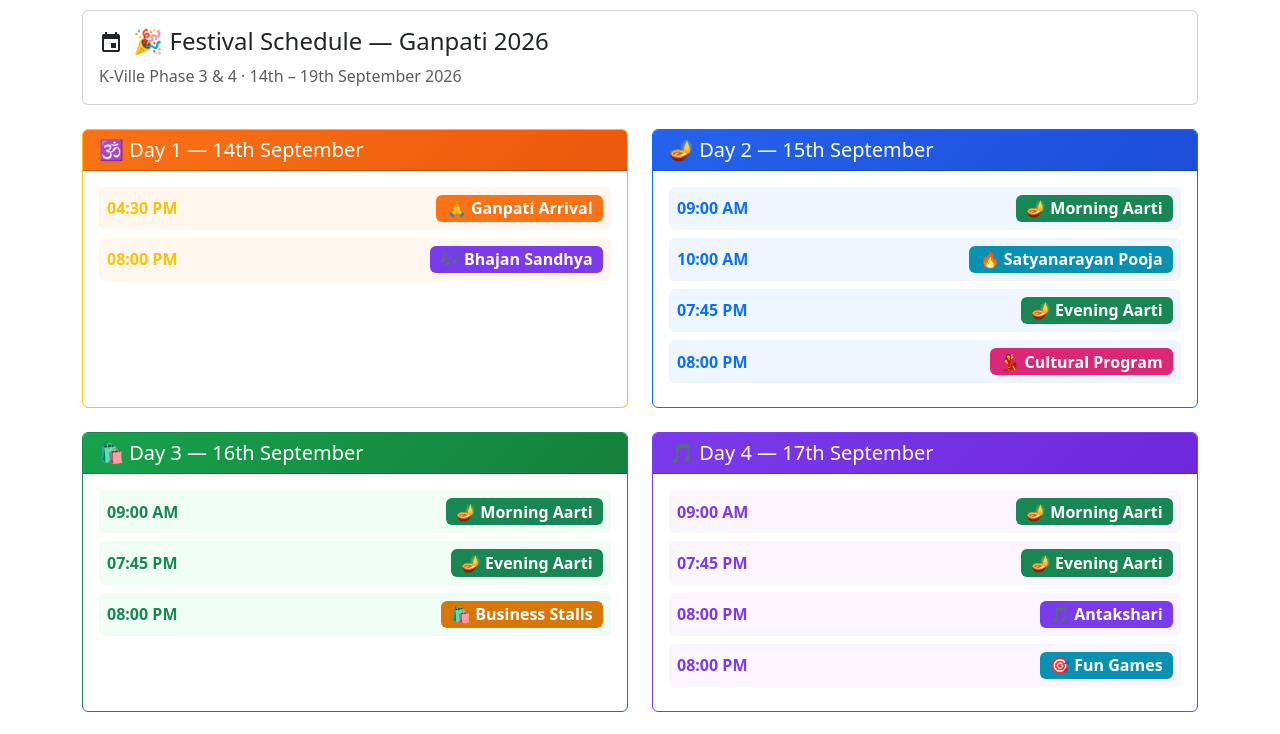
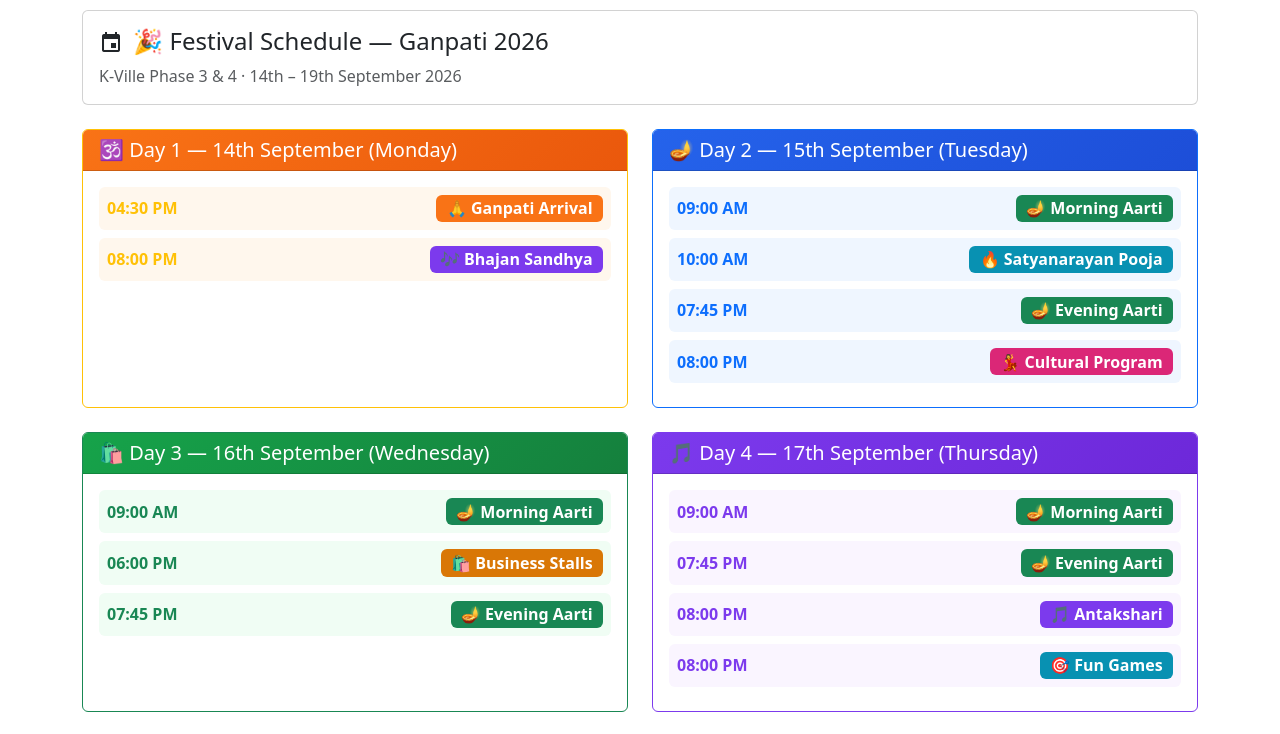
Before and after one commit to smitjethwa/k-ville-festival-registration, a React (Vite) app: page / in a window 1280 px wide. Shown: the part 680-1414 px from the top of the page. Built offline with nearby package versions, Linux system fonts and the light colour scheme; no server answers.

Commit message:
schedule updated

```diff
--- a/src/App.jsx
+++ b/src/App.jsx
@@ -68,7 +68,7 @@ function Home() {
           <div className="col-md-6 mb-4">
             <div className="card border-warning h-100">
               <div className="card-header text-white" style={{ background: 'linear-gradient(135deg, #f97316, #ea580c)' }}>
-                <h5 className="mb-0">🕉️ Day 1 — 14th September</h5>
+                <h5 className="mb-0">🕉️ Day 1 — 14th September (Monday)</h5>
               </div>
               <div className="card-body">
                 <div className="d-flex justify-content-between align-items-center mb-2 p-2 rounded" style={{ background: '#fff7ed' }}>
@@ -87,7 +87,7 @@ function Home() {
           <div className="col-md-6 mb-4">
             <div className="card border-primary h-100">
               <div className="card-header text-white" style={{ background: 'linear-gradient(135deg, #2563eb, #1d4ed8)' }}>
-                <h5 className="mb-0">🪔 Day 2 — 15th September</h5>
+                <h5 className="mb-0">🪔 Day 2 — 15th September (Tuesday)</h5>
               </div>
               <div className="card-body">
                 <div className="d-flex justify-content-between align-items-center mb-2 p-2 rounded" style={{ background: '#eff6ff' }}>
@@ -114,7 +114,7 @@ function Home() {
           <div className="col-md-6 mb-4">
             <div className="card border-success h-100">
               <div className="card-header text-white" style={{ background: 'linear-gradient(135deg, #16a34a, #15803d)' }}>
-                <h5 className="mb-0">🛍️ Day 3 — 16th September</h5>
+                <h5 className="mb-0">🛍️ Day 3 — 16th September (Wednesday)</h5>
               </div>
               <div className="card-body">
                 <div className="d-flex justify-content-between align-items-center mb-2 p-2 rounded" style={{ background: '#f0fdf4' }}>
@@ -122,12 +122,12 @@ function Home() {
                   <span className="badge bg-success fs-6">🪔 Morning Aarti</span>
                 </div>
                 <div className="d-flex justify-content-between align-items-center mb-2 p-2 rounded" style={{ background: '#f0fdf4' }}>
+                  <span className="fw-bold text-success">06:00 PM</span>
+                  <span className="badge fs-6" style={{ background: '#d97706' }}>🛍️ Business Stalls</span>
+                </div>
+                <div className="d-flex justify-content-between align-items-center mb-2 p-2 rounded" style={{ background: '#f0fdf4' }}>
                   <span className="fw-bold text-success">07:45 PM</span>
                   <span className="badge bg-success fs-6">🪔 Evening Aarti</span>
-                </div>
-                <div className="d-flex justify-content-between align-items-center mb-2 p-2 rounded" style={{ background: '#f0fdf4' }}>
-                  <span className="fw-bold text-success">08:00 PM</span>
-                  <span className="badge fs-6" style={{ background: '#d97706' }}>🛍️ Business Stalls</span>
                 </div>
               </div>
             </div>
@@ -137,7 +137,7 @@ function Home() {
           <div className="col-md-6 mb-4">
             <div className="card h-100" style={{ borderColor: '#7c3aed' }}>
               <div className="card-header text-white" style={{ background: 'linear-gradient(135deg, #7c3aed, #6d28d9)' }}>
-                <h5 className="mb-0">🎵 Day 4 — 17th September</h5>
+                <h5 className="mb-0">🎵 Day 4 — 17th September (Thursday)</h5>
               </div>
               <div className="card-body">
                 <div className="d-flex justify-content-between align-items-center mb-2 p-2 rounded" style={{ background: '#faf5ff' }}>
@@ -164,7 +164,7 @@ function Home() {
           <div className="col-md-6 mb-4">
             <div className="card h-100" style={{ borderColor: '#db2777' }}>
               <div className="card-header text-white" style={{ background: 'linear-gradient(135deg, #db2777, #be185d)' }}>
-                <h5 className="mb-0">🎟️ Day 5 — 18th September</h5>
+                <h5 className="mb-0">🎟️ Day 5 — 18th September (Friday)</h5>
               </div>
               <div className="card-body">
                 <div className="d-flex justify-content-between align-items-center mb-2 p-2 rounded" style={{ background: '#fdf2f8' }}>
@@ -191,7 +191,7 @@ function Home() {
           <div className="col-md-6 mb-4">
             <div className="card border-danger h-100">
               <div className="card-header text-white" style={{ background: 'linear-gradient(135deg, #dc2626, #b91c1c)' }}>
-                <h5 className="mb-0">🙏 Day 6 — 19th September</h5>
+                <h5 className="mb-0">🙏 Day 6 — 19th September (Saturday)</h5>
               </div>
               <div className="card-body">
                 <div className="d-flex justify-content-between align-items-center mb-2 p-2 rounded" style={{ background: '#fff1f2' }}>
```
